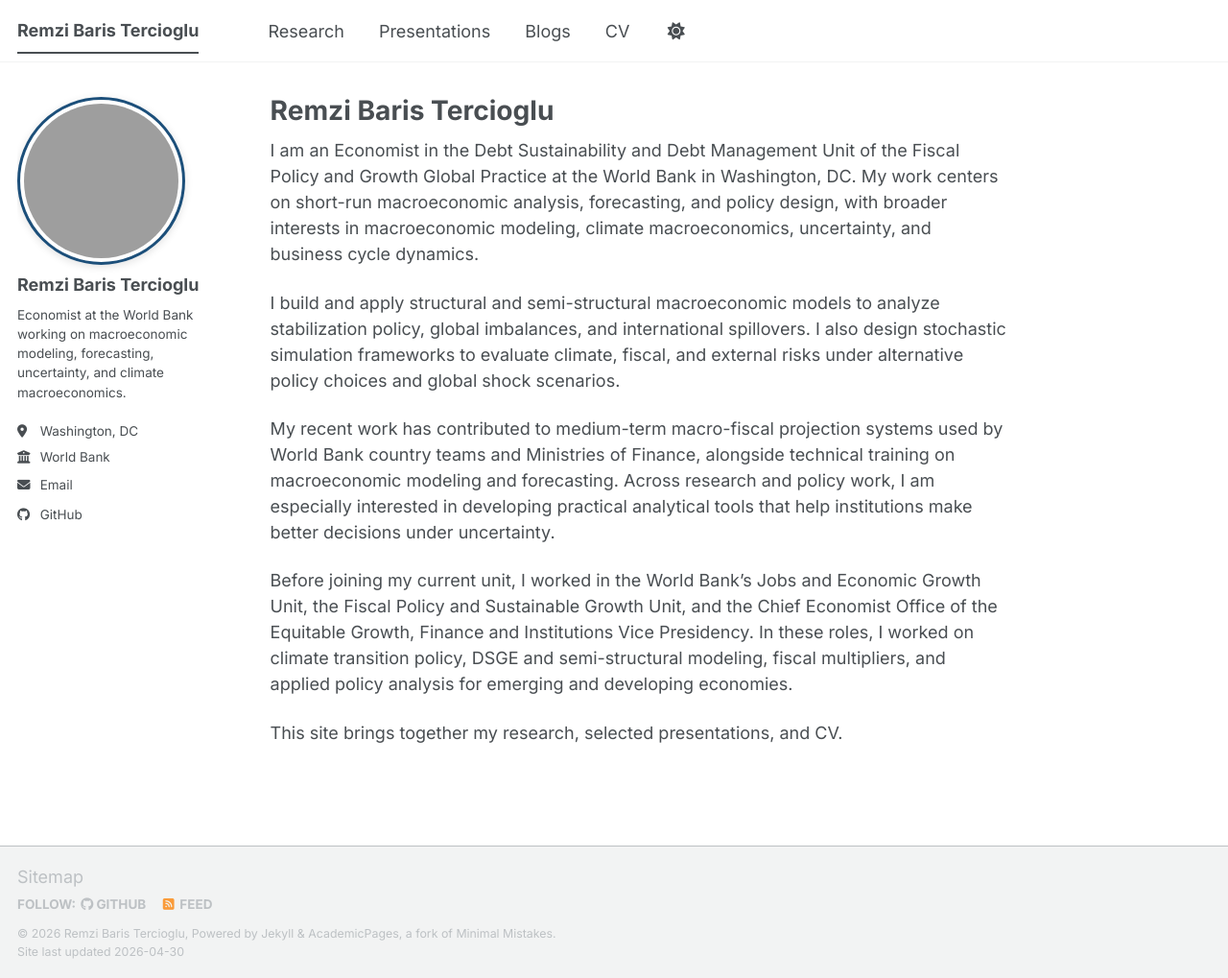
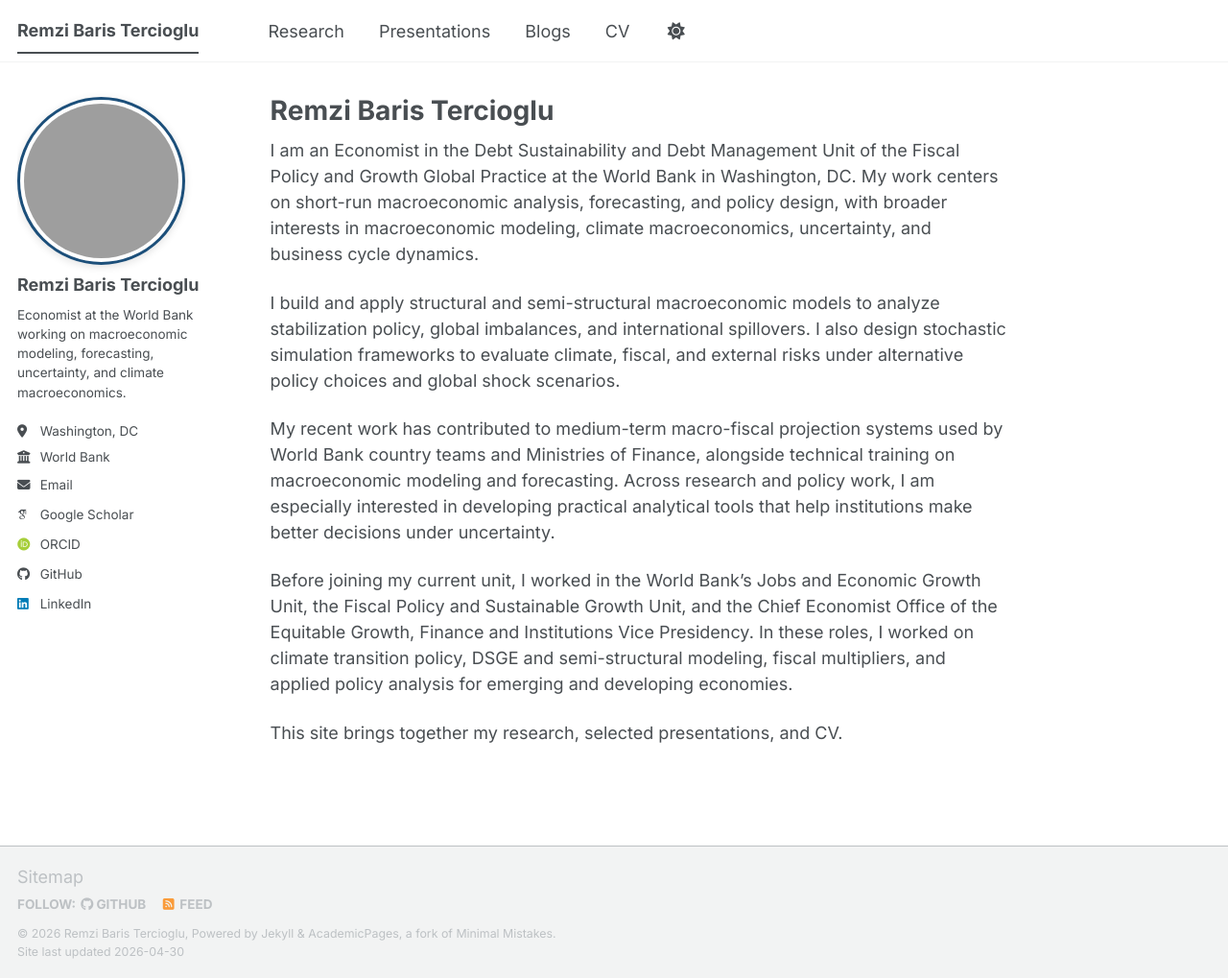
Before and after one commit to baristercioglu/baristercioglu.github.io, a Jekyll site: the page built from _pages/about.md, in a window 1280 px wide and 1019 px high. Shown: the whole window at 96% size. Built offline with Jekyll 4.4.1, drawn with Linux system fonts in a browser that asks for light colours; some web fonts are replaced; a script bundle is joined from its source files by our own code; library files that are not in the unit come from our copies; part of the change alters nothing that is shown; grey boxes are pictures that could not be loaded.

Commit message:
links added

```diff
--- a/_config.yml
+++ b/_config.yml
@@ -23,10 +23,10 @@ author:
   # Academic websites
   academia               :
   arxiv                  :
-  googlescholar          :
+  googlescholar          : "https://scholar.google.com/scholar?hl=en&as_sdt=0%2C9&q=remzi+baris+tercioglu&oq=bar"
   inspire-hep            :
   impactstory            :
-  orcid                  :
+  orcid                  : "https://orcid.org/0000-0003-0039-5287"
   semantic               :
   ssrn                   :
   pubmed                 :
@@ -53,7 +53,7 @@ author:
   keybase                :
   instagram              :
   lastfm                 :
-  linkedin               :
+  linkedin               : "remzi-baris-tercioglu-b67059156"
   mastodon               :
   medium                 :
   pinterest              :
```
